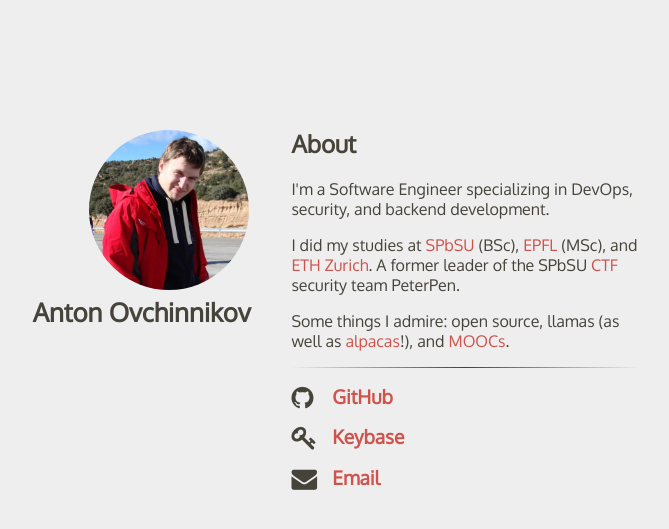
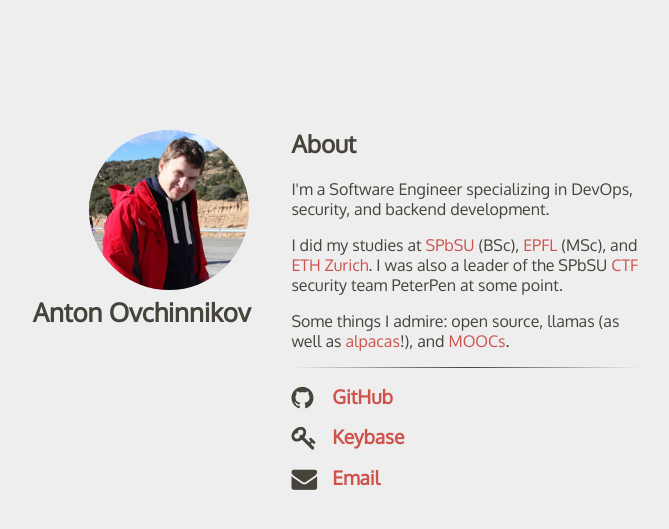
Before and after one commit to rev112/tonyo.info, a Jekyll site: the page built from index.html, in a window 1280 px wide. Shown: the top 529 px of the page, without its empty margins (379-1048 px from the left). Built offline with Jekyll 4.4.1, drawn with Linux system fonts in a browser that asks for light colours; nearby versions of some CDN libraries.

Commit message:
Change some wording

```diff
--- a/_includes/content.html
+++ b/_includes/content.html
@@ -1,7 +1,7 @@
 <h2>About</h2>
 <p>I'm a Software Engineer specializing in DevOps, security, and backend development.</p>
 
-<p>I did my studies at <a href="http://english.spbu.ru/">SPbSU</a> (BSc), <a href="http://ic.epfl.ch/">EPFL</a> (MSc), and <a href="https://www.ethz.ch/en.html">ETH Zurich</a>. A former leader of the SPbSU <a href="https://ctftime.org/ctf-wtf/">CTF</a> security team PeterPen.</p>
+<p>I did my studies at <a href="http://english.spbu.ru/">SPbSU</a> (BSc), <a href="http://ic.epfl.ch/">EPFL</a> (MSc), and <a href="https://www.ethz.ch/en.html">ETH Zurich</a>. I was also a leader of the SPbSU <a href="https://ctftime.org/ctf-wtf/">CTF</a> security team PeterPen at some point.</p>
 
 <p>Some things I admire: open source, llamas (as well as <a href="/images/alpaca_brown.jpg">alpacas</a>!), and <a href="https://en.wikipedia.org/wiki/Massive_open_online_course">MOOCs</a>.
 </p>
```
